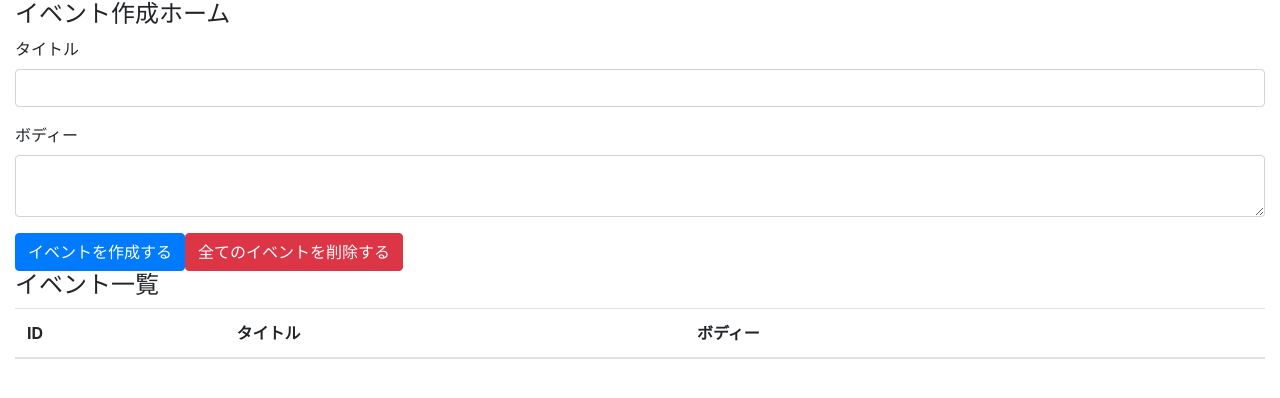
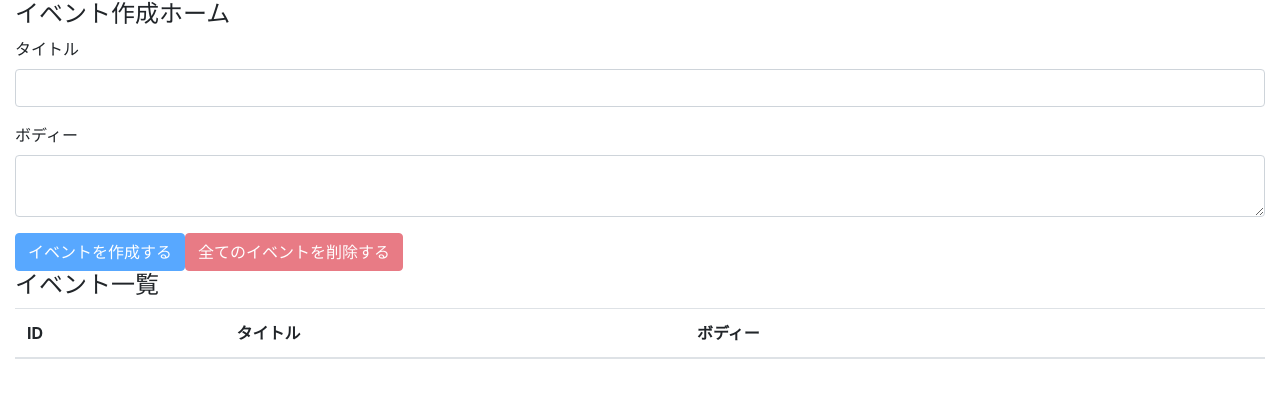
Before and after one commit to emp-temp/react-hooks-101, a React (Create React App) app: page / in a window 1280 px wide. Shown: the top 398 px of the page. Built offline with nearby package versions, Linux system fonts and the light colour scheme.

Commit message:
delete-all-events

```diff
--- a/src/components/App.js
+++ b/src/components/App.js
@@ -24,7 +24,14 @@
     setBody('')
   }
 
-  console.log({ state })
+  const deleteAllEvents = e => {
+    e.preventDefault()
+    const result = window.confirm('全てのイベントを本当に削除してもいいですか？')
+    if (result) dispatch({ type: 'DELETE_ALL_EVENTS' })
+  }
+
+  const unCreatable = title === '' || body === ''
+  const unDeletable = state.length === 0
 
   return (
     <div className="container-fluid">
@@ -38,8 +45,8 @@
           <label htmlFor="formEventBody">ボディー</label>
           <textarea className="form-control" id="formEventBody" value={body} onChange={e => setBody(e.target.value)} />
         </div>
-        <button className="btn btn-primary" onClick={addEvent}>イベントを作成する</button>
-        <button className="btn btn-danger">全てのイベントを削除する</button>
+        <button className="btn btn-primary" onClick={addEvent} disabled={unCreatable}>イベントを作成する</button>
+        <button className="btn btn-danger" onClick={deleteAllEvents} disabled={unDeletable}>全てのイベントを削除する</button>
       </form>
       <h4>イベント一覧</h4>
       <table className="table table-hover">
@@ -52,7 +59,7 @@
           </tr>
         </thead>
         <tbody>
-          {state.map((event, index) => (<Event key={index} event={event} dispatch={dispatch}/>))}
+          {state.map((event, index) => (<Event key={index} event={event} dispatch={dispatch} />))}
         </tbody>
       </table>
     </div >
--- a/src/components/Event.js
+++ b/src/components/Event.js
@@ -3,7 +3,8 @@
 const Event = ({ dispatch, event }) => {
   const id = event.id
   const handleClickDeleteButton = () => {
-    dispatch({ type: 'DELETE_EVENT', id })
+    const result = window.confirm(`${event.title}(id=${id})を本当に削除してもいいですか？`)
+    if (result) dispatch({ type: 'DELETE_EVENT', id })
   }
 
   return (
```
